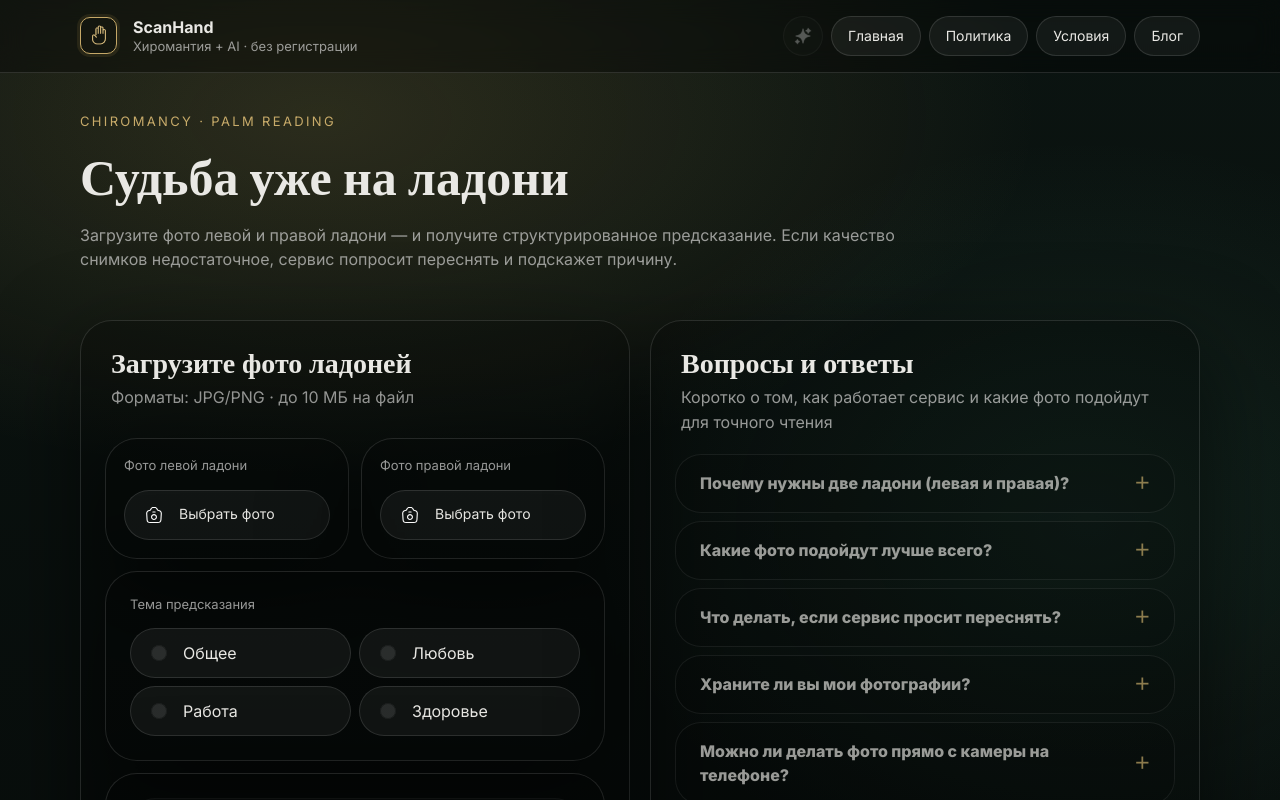
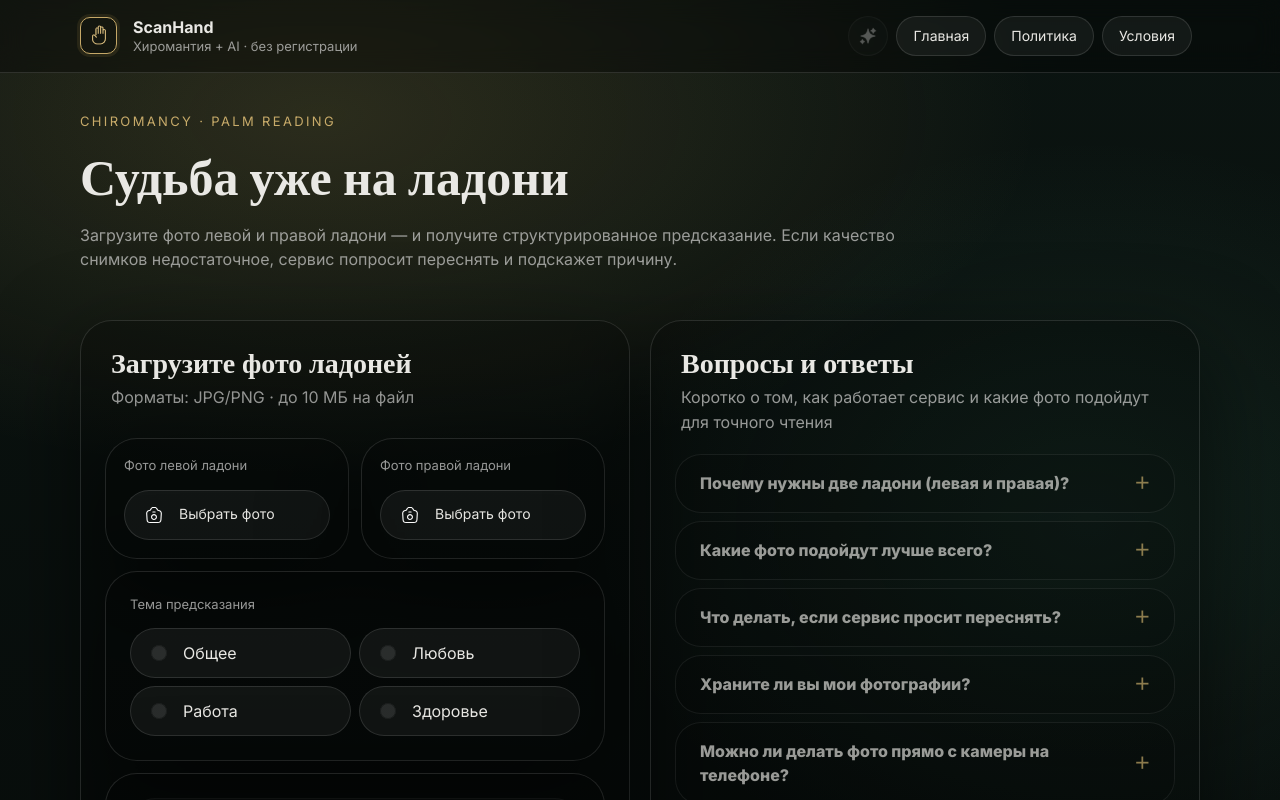
Before and after one commit to witcherofthorns/gregory-scanhand, a Nuxt app: page / in a window 1280 px wide. Shown: the top 800 px of the page. Built offline with nearby package versions, Linux system fonts and the light colour scheme; no server answers; a web font is replaced by a local one.

Commit message:
fast fix meta title & update nav buttons in header

```diff
--- a/app/components/block/Header.vue
+++ b/app/components/block/Header.vue
@@ -13,7 +13,7 @@
             <div class="buttons">
                 <slot name="buttons" />
                 <NuxtLink v-for="(value, index) in navigation" :to="value.path">
-                    <Button :text="value.name" />
+                    <Button v-if="value.active" :text="value.name" />
                 </NuxtLink>
             </div>
         </div>
--- a/app/constants/navigation.js
+++ b/app/constants/navigation.js
@@ -2,5 +2,5 @@ export const navigation = [
     { name: 'Главная', path: '/', active: true },
     { name: 'Политика', path: '/privacy', active: true },
     { name: 'Условия', path: '/terms', active: true },
-    { name: 'Блог', path: '/blog', active: true }
+    { name: 'Блог', path: '/blog', active: false }
 ]
--- a/nuxt.config.ts
+++ b/nuxt.config.ts
@@ -17,6 +17,7 @@ export default defineNuxtConfig({
     ],
     app: {
         head: {
+            title: 'ScanHand — онлайн хиромантия по фото',
             meta: [
                 { charset: 'utf-8' },
                 { property: 'og:site_name', content: 'ScanHand' },
```
